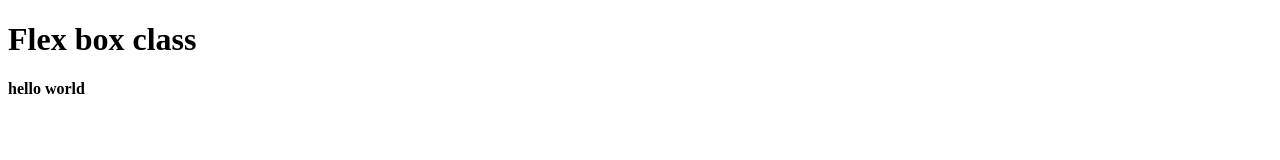
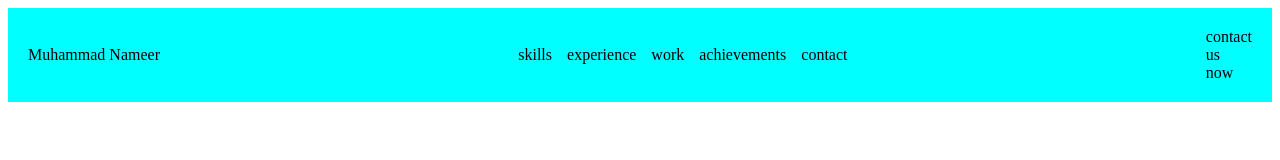
Before and after one commit to nameerfarooq/MERN_batch_2_HTML_CSS, a plain HTML site: page CSS/Flex/index.html in a window 1280 px wide. Drawn offline with Linux system fonts and the light colour scheme.

Commit message:
class 7 code

```diff
--- a/CSS/Flex/index.html
+++ b/CSS/Flex/index.html
@@ -4,9 +4,23 @@
     <meta charset="UTF-8" />
     <meta name="viewport" content="width=device-width, initial-scale=1.0" />
     <title>Document</title>
+    <link rel="stylesheet" href="./style.css" />
   </head>
   <body>
-    <h1>Flex box class</h1>
-    <b>hello world</b>
+    <div class="navbar">
+      <div class="logo">Muhammad Nameer</div>
+      <div class="menu_items">
+        <div class="item">skills</div>
+        <div class="item">experience</div>
+        <div class="item">work</div>
+        <div class="item">achievements</div>
+        <div class="item">contact</div>
+      </div>
+      <div class="btn">
+        <div class="">contact</div>
+        <div class="">us</div>
+        <div class="">now</div>
+      </div>
+    </div>
   </body>
 </html>
--- a/CSS/Flex/style.css
+++ b/CSS/Flex/style.css
@@ -0,0 +1,11 @@
+.navbar {
+  background-color: aqua;
+  display: flex;
+  justify-content: space-between;
+  padding: 20px;
+  align-items: center;
+}
+.menu_items {
+  display: flex;
+  gap: 15px;
+}
```
